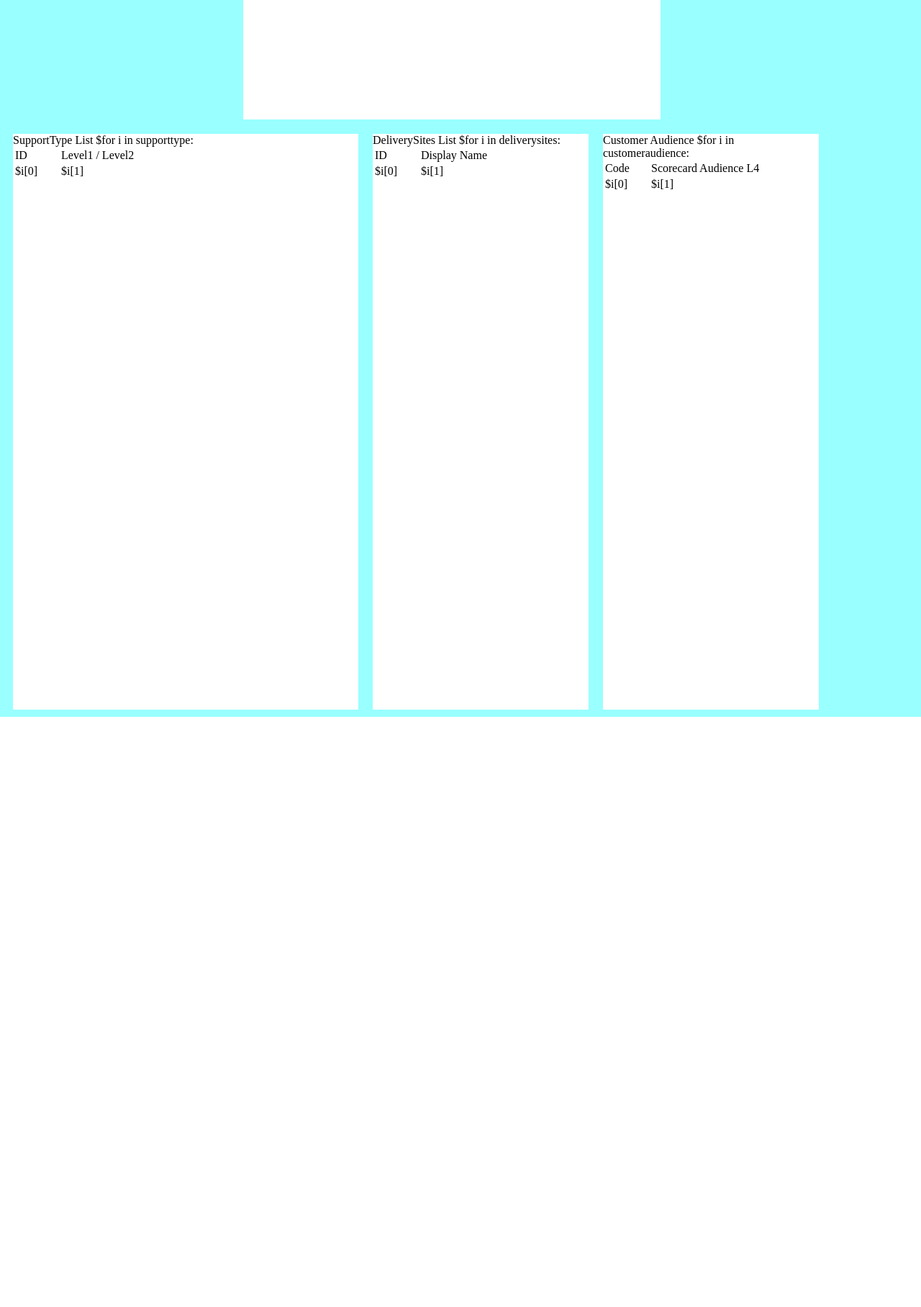
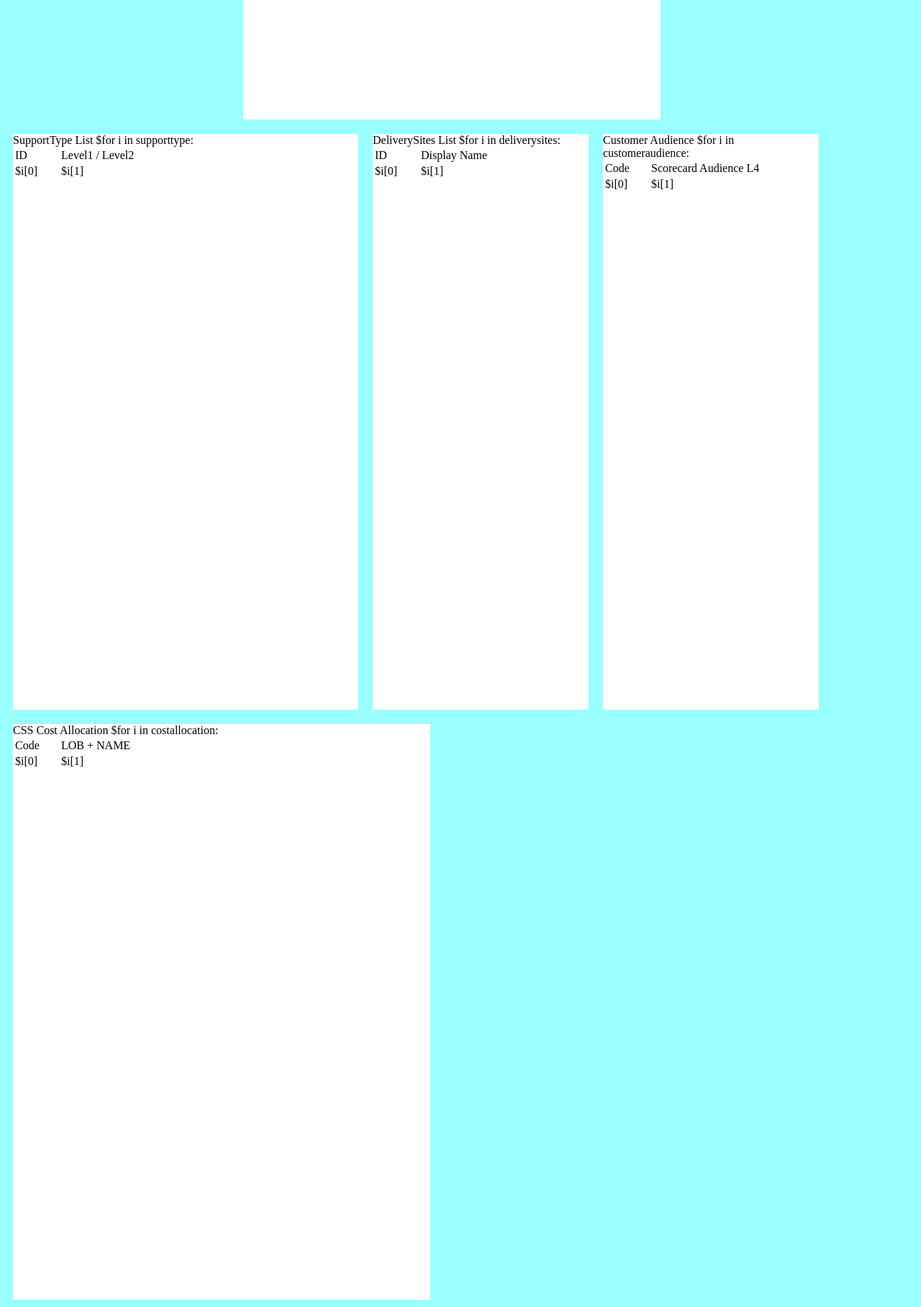
Before and after one commit to rav009/Data-Vertifier, a Python web app: template Data Vertifier/TEMPLATES/csadim.html in a window 1280 px wide. Shown: the part 2000-3816 px from the top of the page at 72% size. Before the commit the page ends 2996 px from the top, so only its background shows below. Run offline with Jinja, Linux system fonts and the light colour scheme; the template is opened without the code that fills it, so the values that code supplies are empty.

Commit message:
no message

```diff
--- a/Data Vertifier/CSA_handler.py
+++ b/Data Vertifier/CSA_handler.py
@@ -16,4 +16,5 @@
         datasource = dimdao.LoadDataSource()
         deliverysites = dimdao.LoadDimDeliverySite()
         supporttype = dimdao.LoadSupportType()
-        return main.render_plain.csadim(measures, geos, products, customeraudience, cloudfilter, lifecycle, targetversion, datasource, deliverysites, supporttype)
+        costallocation = dimdao.LoadCSSCostAllocation()
+        return main.render_plain.csadim(measures, geos, products, customeraudience, cloudfilter, lifecycle, targetversion, datasource, deliverysites, supporttype, costallocation)
--- a/Data Vertifier/DAO/DimDAO.py
+++ b/Data Vertifier/DAO/DimDAO.py
@@ -148,3 +148,7 @@
     def LoadSupportType(self):
         sql ='select [code],[Support Type Level 1]+\' / \'+[Support Type Level 2] from [dbo].[DimSupportType]'
         return self.LoadData2Col(sql)
+
+    def LoadCSSCostAllocation(self):
+        sql = 'SELECT [ID],[LOB]+\'/\'+[CSSTargetProduct]+\'/\'+[ProductFamilyName] as b FROM [CSA_DM].[dbo].[DimCSSCostAllocation]'
+        return self.LoadData2Col(sql)
--- a/Data Vertifier/TEMPLATES/csadim.html
+++ b/Data Vertifier/TEMPLATES/csadim.html
@@ -1,4 +1,4 @@
-$def with (ms, geos, products, customeraudience, cloudfilter, lifecycle, targetversion, datasource, deliverysites, supporttype)
+$def with (ms, geos, products, customeraudience, cloudfilter, lifecycle, targetversion, datasource, deliverysites, supporttype,  costallocation)
 <title>CSA Dimensions List</title>
 
 <style>
@@ -170,3 +170,18 @@
         </tr>
     </table>
 </div>
+
+<div style="width:580px">
+    CSS Cost Allocation
+    <table>
+        <tr>
+            <td>Code</td>
+            <td>LOB + NAME</td>
+        </tr>
+    $for i in costallocation:
+        <tr>
+            <td>$i[0]</td>
+            <td>$i[1]</td>
+        </tr>
+    </table>
+</div>
```
